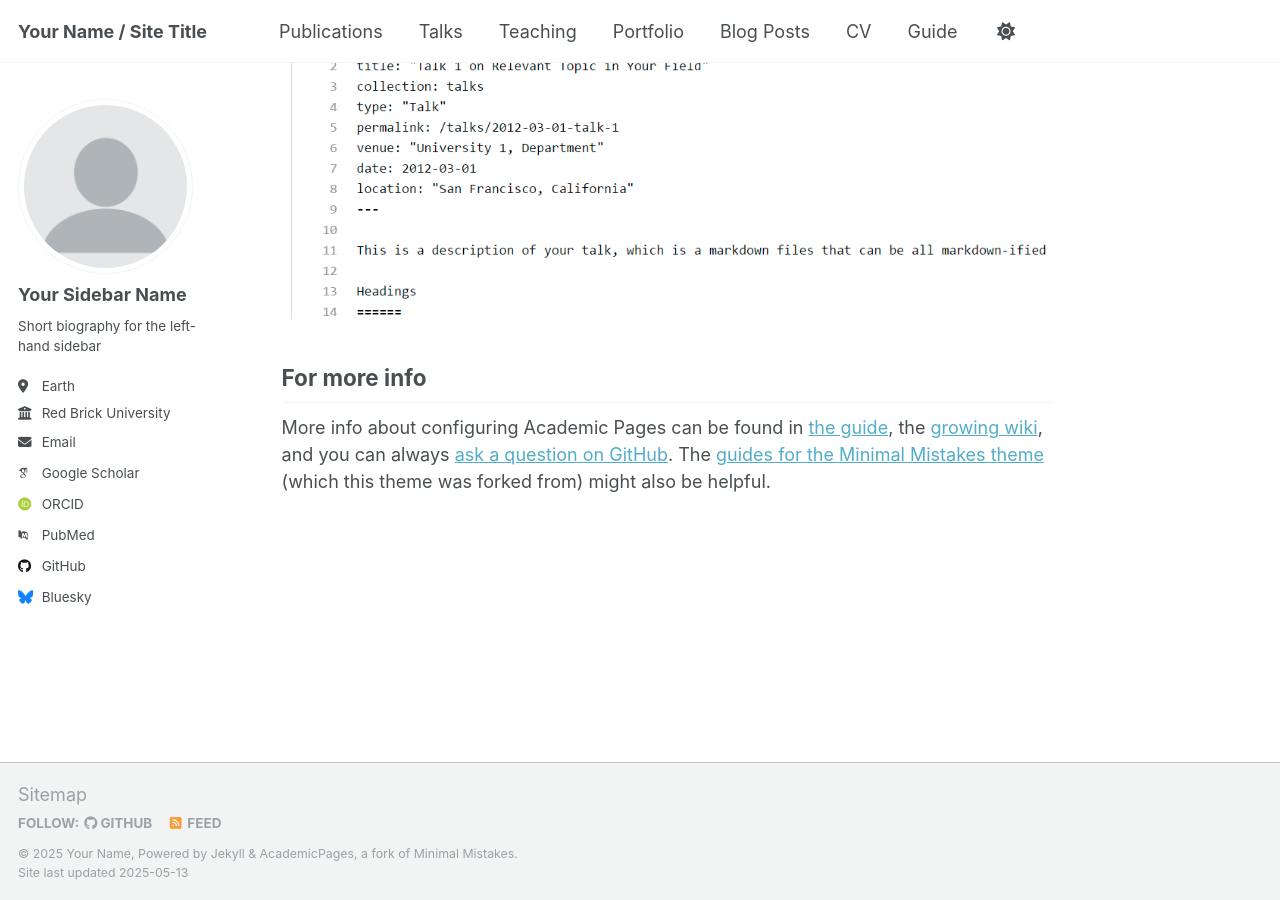
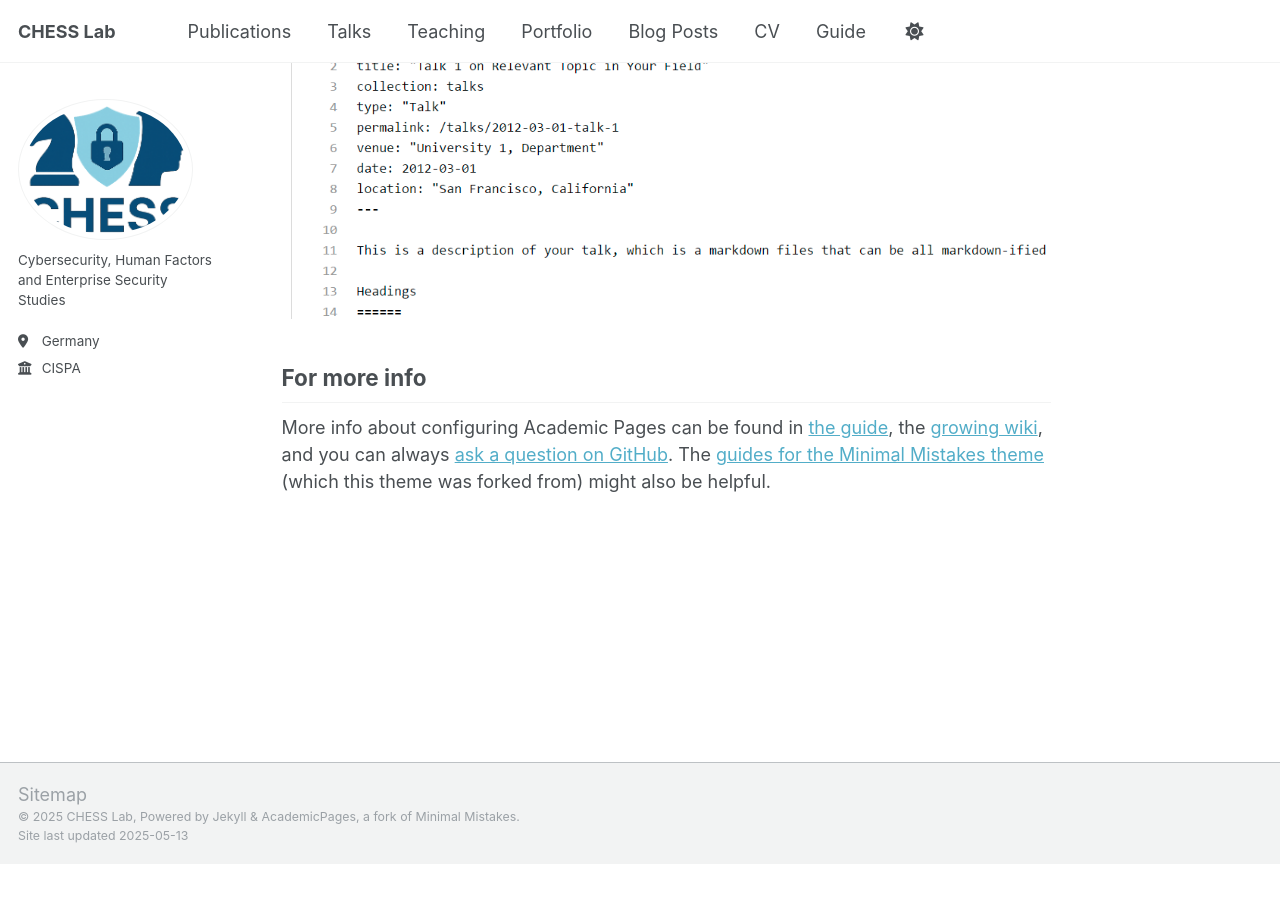
Before and after one commit to chessslab/chessslab.github.io, a Jekyll site: the page built from _pages/about.md, in a window 1280 px wide and 900 px high, scrolled down 2636 px. Built offline with Jekyll 4.4.1, drawn with Linux system fonts in a browser that asks for light colours; some web fonts are replaced; after the commit the page ends 3499 px from its top, so only the background shows below that.

Commit message:
some initial config testing.

```diff
--- a/_config.yml
+++ b/_config.yml
@@ -9,36 +9,36 @@
 # Basic Site Settings
 locale                   : "en-US"
 site_theme               : "default"
-title                    : "Your Name / Site Title"
+title                    : "CHESS Lab"
 title_separator          : "-"
-name                     : &name "Your Name"
-description              : &description "personal description"
-url                      : https://academicpages.github.io # the base hostname & protocol for your site e.g. "https://[your GitHub username].github.io" or if you already have some other page hosted on Github then use "https://[your GitHub username].github.io/[Your Repo Name]"
+name                     : &name "CHESS Lab"
+description              : &description "Cybersecurity, Human Factors and Enterprise Security Studies"
+url                      : https://chessslab.github.io # the base hostname & protocol for your site e.g. "https://[your GitHub username].github.io" or if you already have some other page hosted on Github then use "https://[your GitHub username].github.io/[Your Repo Name]"
 baseurl                  : "" # the subpath of your site, e.g. "/blog"
-repository               : "academicpages/academicpages.github.io"
+repository               :
 
 # Site Author - The following control what appear as part of the author content on the side bar.
 #               If a field is blank the icon and link will not appear, otherwise it will be shown.
 #               Additional customization can be done by editing /_includes/author-profile.html
 author:
   # Biographic information
-  avatar           : "profile.png"
-  name             : "Your Sidebar Name"
+  avatar           : "chess_logo.png"
+  name             : #"Your Sidebar Name"
   pronouns         : # example: "she/her"
-  bio              : "Short biography for the left-hand sidebar"
-  location         : "Earth"
-  employer         : "Red Brick University"
+  bio              : "Cybersecurity, Human Factors and Enterprise Security Studies"
+  location         : "Germany"
+  employer         : "CISPA"
   uri              : # URL
-  email            : "none@example.org"
+  email            : #"firstname.lastname[AT]CISPA.DE"
 
   # Academic websites
   academia         : # URL
   arxiv            : # URL - Update with the correct link to your profile
-  googlescholar    : "https://scholar.google.com/citations?user=PS_CX0AAAAAJ"
+  googlescholar    : #"https://scholar.google.com/citations?user=PS_CX0AAAAAJ"
   impactstory      : # URL
-  orcid            : "http://orcid.org/yourorcidurl"
+  orcid            : #"http://orcid.org/yourorcidurl"
   semantic         : # URL
-  pubmed           : "https://www.ncbi.nlm.nih.gov/pubmed/?term=john+snow"
+  pubmed           : #"https://www.ncbi.nlm.nih.gov/pubmed/?term=john+snow"
   researchgate     : # URL
   scopus           : # URL
 
@@ -46,12 +46,12 @@ author:
   bitbucket        : # Username - Update with your username on the site
   codepen          : # Username
   dribbble         : # Username
-  github           : "academicpages"
+  github           : #"academicpages"
   kaggle           : # Username
   stackoverflow    : # User number or user number and name (i.e., use "1" or "1/jeff-atwood")
 
   # Social media
-  bluesky          : "bsky.app" # Replace this with you Bluesky username
+  bluesky          : #"bsky.app" # Replace this with you Bluesky username
   facebook         : # Username
   flickr           : # Username
   foursquare       : # Username
@@ -78,10 +78,10 @@ author:
 
 # Publication Category - The following the list of publication categories and their headings
 publication_category:
-  books:
-    title: 'Books'
-  manuscripts:
-    title: 'Journal Articles'
+  #books:
+  #  title: 'Books'
+  #manuscripts:
+  #  title: 'Journal Articles'
   conferences:
     title: 'Conference Papers'
 
@@ -119,7 +119,7 @@ staticman:
       options:
         format           : "iso8601" # "iso8601" (default), "timestamp-seconds", "timestamp-milliseconds"
 atom_feed:
-  hide                   : false     # change to true to hide the RSS feed in the footer
+  hide                   : true     # change to true to hide the RSS feed in the footer
   path                   : # blank (default) uses feed.xml
 
 
@@ -132,7 +132,7 @@ yandex_site_verification :
 
 # Social Sharing
 twitter:
-  username               : &twitter
+  username               : #&twitter
 facebook:
   username               :
   app_id                 :
@@ -303,7 +303,7 @@ plugins:
   - jekyll-feed
   - jekyll-gist
   - jekyll-paginate
-  - jekyll-sitemap
+  #- jekyll-sitemap
   - jekyll-redirect-from
   - jemoji
 
@@ -312,7 +312,7 @@ whitelist:
   - jekyll-feed
   - jekyll-gist
   - jekyll-paginate
-  - jekyll-sitemap
+  #- jekyll-sitemap
   - jekyll-redirect-from
   - jemoji
 
```
Also changed, not shown: images/chess_logo.png (added).
